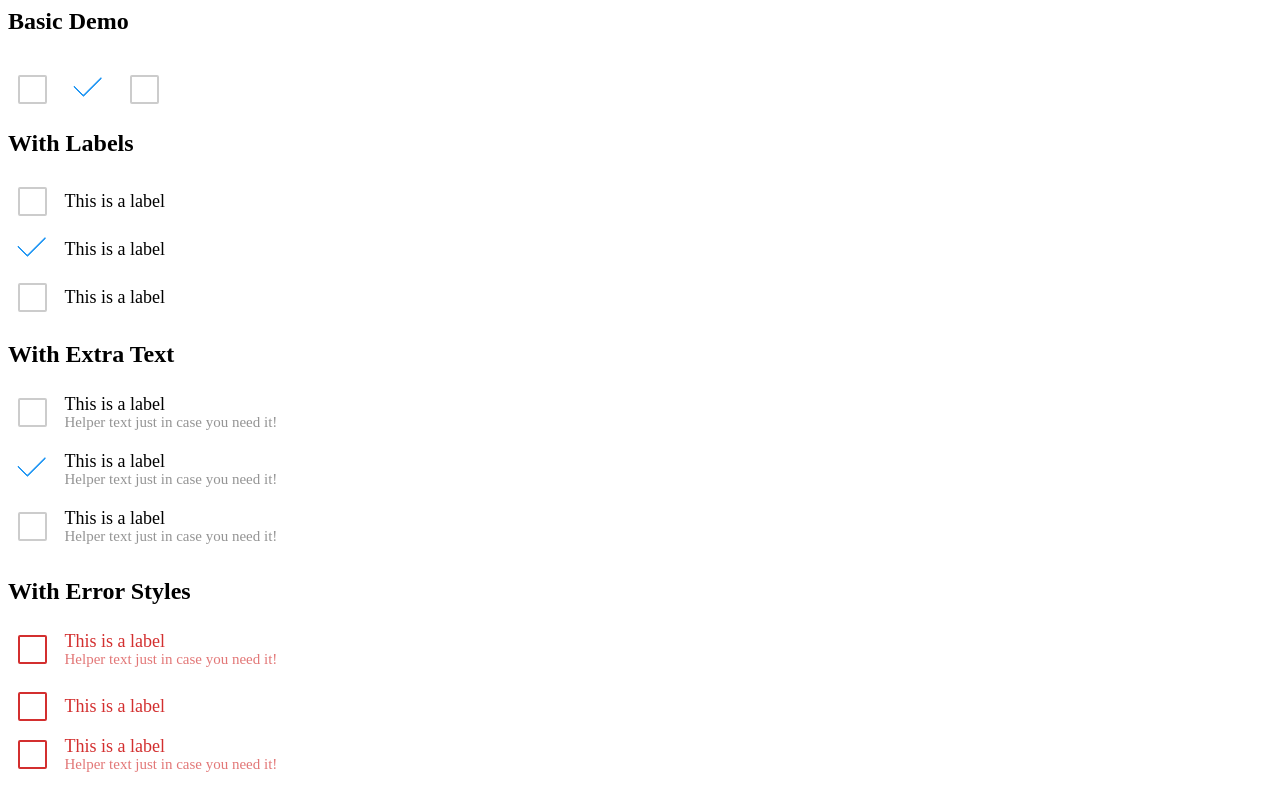
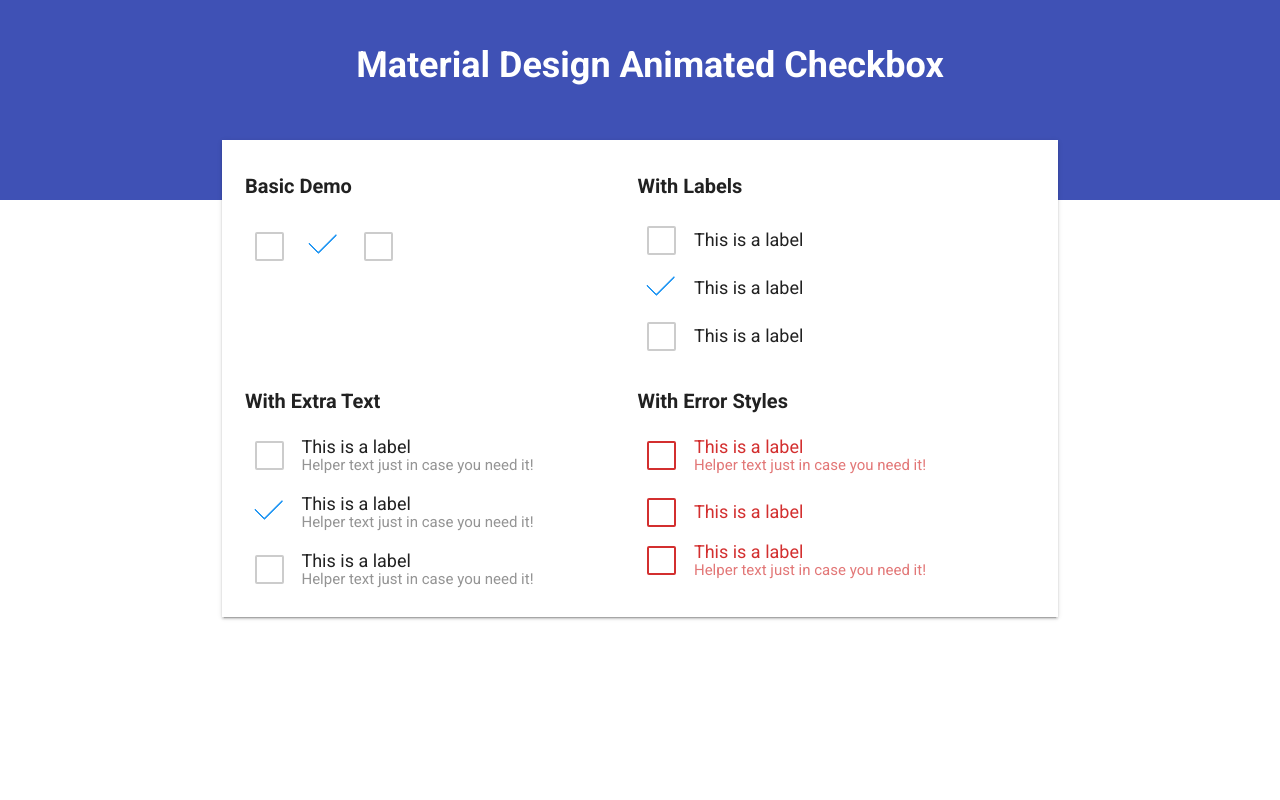
Before and after one commit to lukeed/md-checkbox, a website: page index.html in a window 1280 px wide. Drawn offline with Linux system fonts and the light colour scheme.

Commit message:
DEMO page styling

```diff
--- /dev/null
+++ b/demo.css
@@ -0,0 +1,80 @@
+.block {
+	display: block !important;
+}
+
+.demo {
+	position: relative;
+    display: inline-block;
+    vertical-align: top;
+    width: calc(50% - 20px);
+    margin: 5px;
+}
+
+body, html {
+    height: 100%;
+    color: rgba(0,0,0,.87);
+    background: #fff;
+    position: relative;
+    font-family: 'Roboto', 'Noto', sans-serif;
+    -webkit-tap-highlight-color: transparent;
+    -webkit-touch-callout: none;
+    min-height: 100%;
+    -webkit-text-size-adjust: 100%;
+    -ms-text-size-adjust: 100%;
+    -webkit-font-smoothing: antialiased;
+    -moz-osx-font-smoothing: grayscale;
+    margin: 0;
+    padding: 0;
+}
+
+html {
+	font-size: 62.5%;
+	line-height: 1.4;
+}
+
+body {
+	overflow-x: hidden;
+    max-width: 100%;
+    max-height: 100%;
+}
+
+header {
+	position: relative;
+	height: 200px;
+	text-align: center;
+    background-color: #3F51B5;
+}
+
+header h1 {
+    line-height: 60px;
+	font-size: 36px;
+    padding: 0 10px;
+    padding-top: 35px;
+    margin: 0 auto;
+    width: 100%;
+    color: white;
+}
+
+main {
+	position: static;
+}
+
+main > div {
+	position: absolute;
+    top: 0;
+    right: 0;
+    bottom: 0;
+    left: 0;
+}
+
+main > div > section {
+	margin: 140px auto 60px;
+	background: white;
+    max-width: 800px;
+    padding: 10px 18px;
+    box-shadow: 0 2px 2px 0 rgba(0, 0, 0, 0.14),0 1px 5px 0 rgba(0, 0, 0, 0.12),0 3px 1px -2px rgba(0, 0, 0, 0.2);
+}
+
+main h2 {
+	font-size: 20px;
+}
--- a/index.html
+++ b/index.html
@@ -3,14 +3,20 @@
 <title>MD Checkbox</title>
 <meta name="description" content="Material Design Animated Checkbox">
 <meta name="author" content="Luke Edwards">
-	<link rel="stylesheet" href="./md-checkbox.css">
-	<style>
-		.block {
-			display: block;
-		}
-	</style>
+<meta name="viewport" content="initial-scale=1" />
+<link rel="stylesheet" href="https://fonts.googleapis.com/css?family=Roboto:300,400,500,700,400italic">
+<link rel="stylesheet" href="demo.css">
+<link rel="stylesheet" href="md-checkbox.css">
 </head>
 <body>
+	<header role="banner">
+		<h1>Material Design Animated Checkbox</h1>
+	</header>
+
+	<main role="main">
+		<div>
+			<section>
+				<div class="demo">
 					<h2>Basic Demo</h2>
 					<label class="md-checkbox">
 						<input type="checkbox" name="demo1[]">
@@ -24,7 +30,9 @@
 						<input type="checkbox" name="demo1[]">
 						<span class="md-checkbox--fake"></span>
 					</label>
+				</div>
 
+				<div class="demo">
 					<h2>With Labels</h2>
 					<label class="md-checkbox block">
 						<input type="checkbox" name="demo2[]">
@@ -47,7 +55,9 @@
 							This is a label
 						</div>
 					</label>
+				</div>
 
+				<div class="demo">
 					<h2>With Extra Text</h2>
 					<label class="md-checkbox has--text block">
 						<input type="checkbox" name="demo3[]">
@@ -73,7 +83,9 @@
 							<small>Helper text just in case you need it!</small>
 						</div>
 					</label>
+				</div>
 
+				<div class="demo">
 					<h2>With Error Styles</h2>
 					<label class="md-checkbox has--text with--error block">
 						<input type="checkbox" name="demo4[]">
@@ -98,5 +110,9 @@
 							<small>Helper text just in case you need it!</small>
 						</div>
 					</label>
+				</div>
+			</section>
+		</div>
+	</main>
 </body>
 </html>
```
Lines whose indentation alone changed are shown as unchanged.
